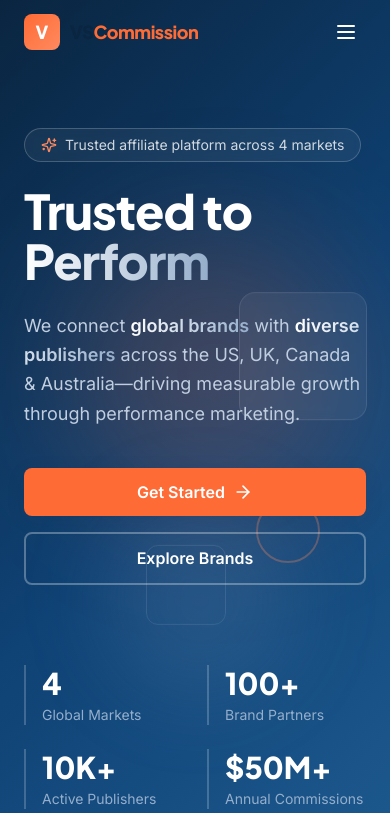
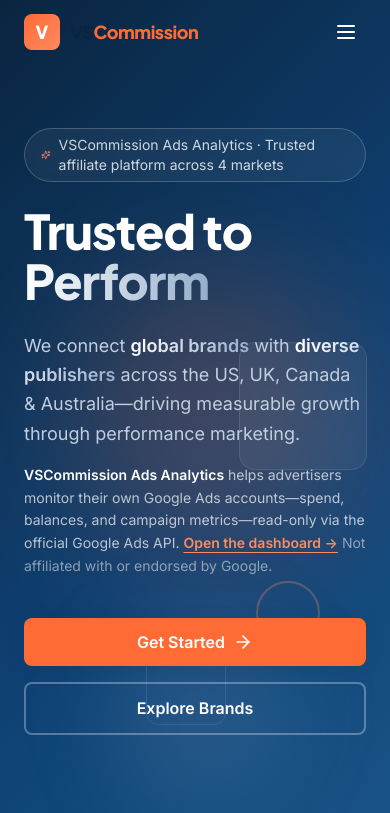
Before and after one commit to FrancisLy/vscommission.com, a React (Vite) app: page / in a window 390 px wide. Shown: the top 813 px of the page. Built offline with nearby package versions, Linux system fonts and the light colour scheme.

Commit message:
Add app name & purpose to Hero, remove entry animations on hero text for crawler visibility

```diff
--- a/src/components/home/Hero.tsx
+++ b/src/components/home/Hero.tsx
@@ -34,22 +34,29 @@
 
       <div className="container relative z-10 py-32">
         <div className="max-w-4xl">
-          <div className="inline-flex animate-fade-in items-center gap-2 rounded-full border border-white/20 bg-white/5 px-4 py-1.5 text-sm text-white/80 backdrop-blur-sm">
+          <div className="inline-flex items-center gap-2 rounded-full border border-white/20 bg-white/5 px-4 py-1.5 text-sm text-white/80 backdrop-blur-sm">
             <Sparkles className="h-4 w-4 text-accent-400" />
-            Trusted affiliate platform across 4 markets
+            VSCommission Ads Analytics · Trusted affiliate platform across 4 markets
           </div>
 
-          <h1 className="mt-6 animate-fade-up text-display-xl text-white">
+          <h1 className="mt-6 text-display-xl text-white">
             Trusted to <span className="text-gradient-light">Perform</span>
           </h1>
 
-          <p
-            className="mt-6 max-w-2xl animate-fade-up text-lg leading-relaxed text-brand-100 md:text-xl"
-            style={{ animationDelay: "0.1s" }}
-          >
+          <p className="mt-6 max-w-2xl text-lg leading-relaxed text-brand-100 md:text-xl">
             We connect <span className="text-gradient-light font-semibold">global brands</span> with{" "}
             <span className="text-gradient-light font-semibold">diverse publishers</span> across the US,
             UK, Canada & Australia—driving measurable growth through performance marketing.
+          </p>
+
+          <p className="mt-4 max-w-2xl text-sm leading-relaxed text-white/70">
+            <span className="font-semibold text-white">VSCommission Ads Analytics</span> helps
+            advertisers monitor their own Google Ads accounts—spend, balances, and campaign
+            metrics—read-only via the official Google Ads API.{" "}
+            <Link to="/ads/" className="font-semibold text-accent-400 underline underline-offset-4">
+              Open the dashboard →
+            </Link>{" "}
+            <span className="text-white/50">Not affiliated with or endorsed by Google.</span>
           </p>
 
           <div
```
